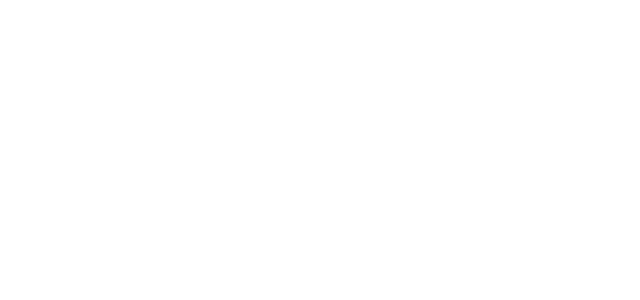
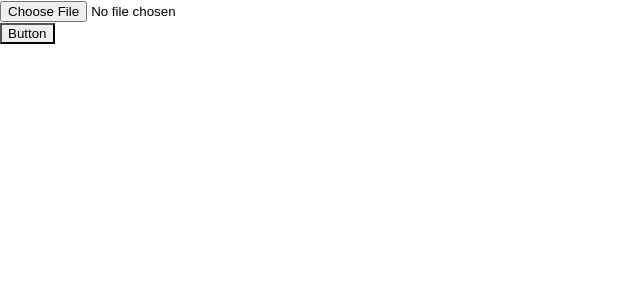
Before and after one commit to hirakazu0607/recipe_maker, a React (Create React App) app in the folder recipe_programms/: page / in a window 1280 px wide. Shown: the top 300 px of the page, without its empty margins (0-640 px from the left). Built offline with nearby package versions, Linux system fonts and the light colour scheme.

Commit message:
add input interface

```diff
--- a/recipe_programms/src/index.tsx
+++ b/recipe_programms/src/index.tsx
@@ -2,6 +2,8 @@
 import ReactDOM from 'react-dom/client';
 import './index.css';
 import { ChakraProvider } from '@chakra-ui/react';
+import { Input } from '@chakra-ui/react';
+import { Button, ButtonGroup } from '@chakra-ui/react'
 import Tesseract from 'tesseract.js';
 
 const root = ReactDOM.createRoot(
@@ -9,6 +11,9 @@
 );
 root.render(
   <React.StrictMode>
-
+    <Input placeholder="file" type="file"/>
+    <div><Button colorScheme='teal' size='md'>
+    Button
+  </Button></div>
   </React.StrictMode>
 );
```
